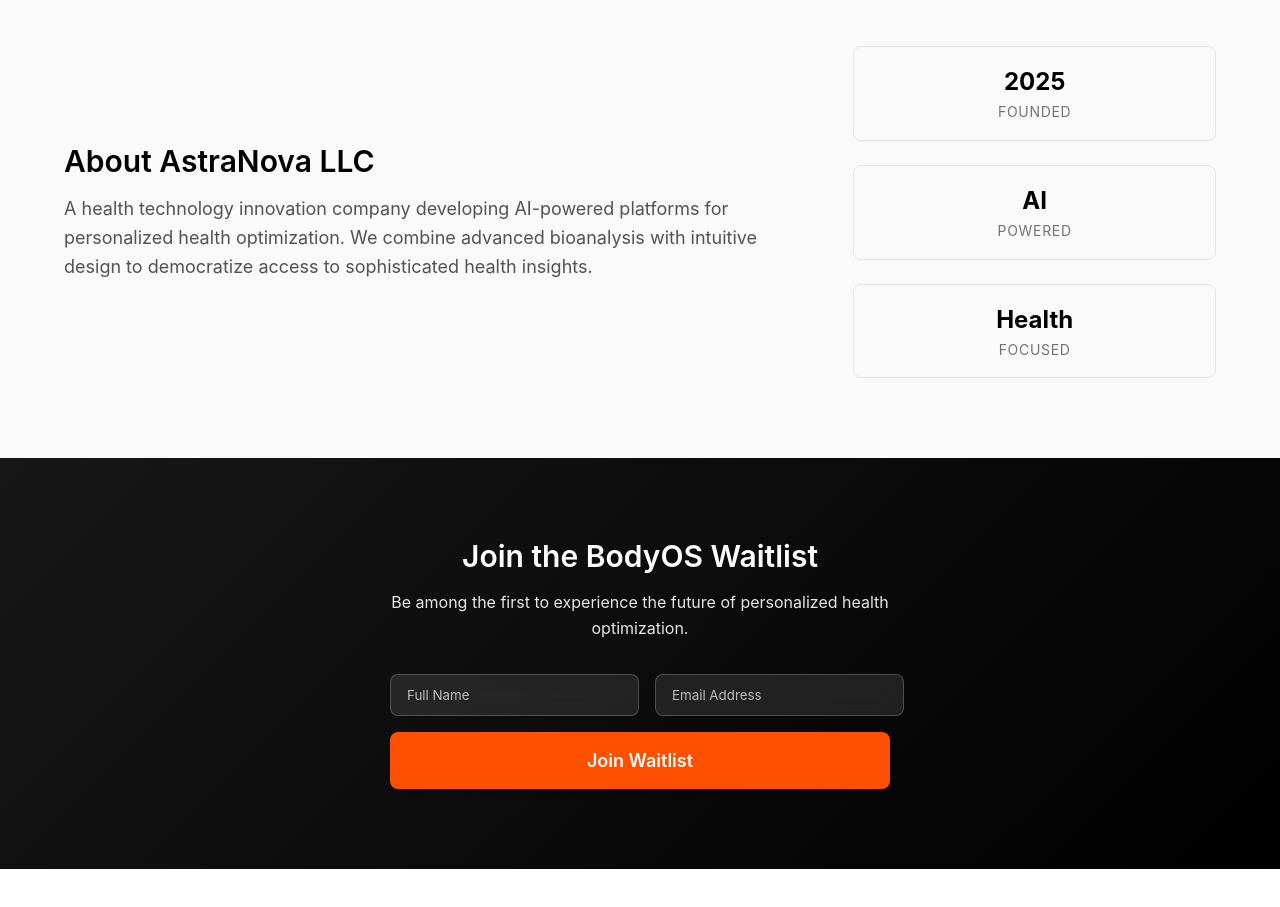
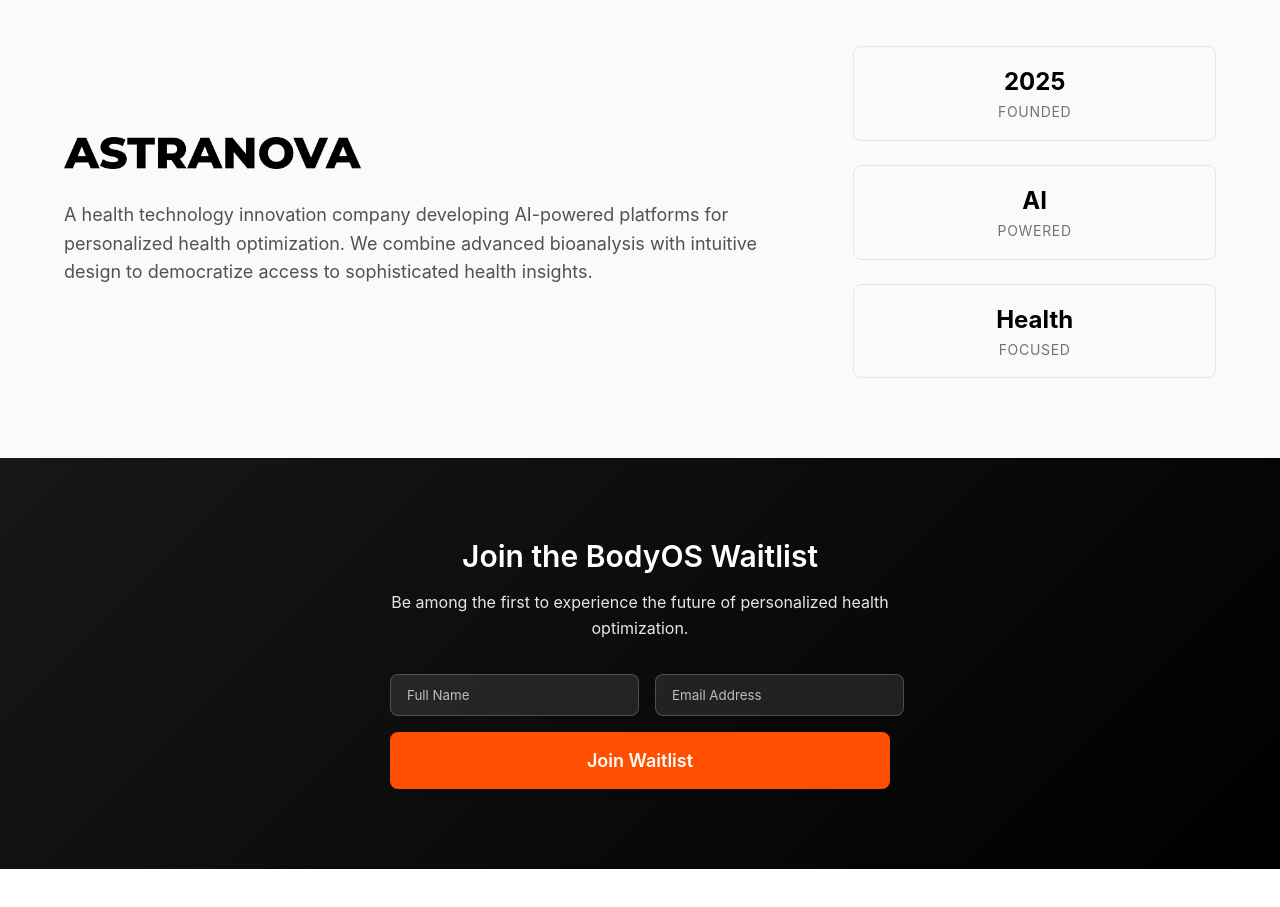
Before and after one commit to AstraNovaDev/AstraNovaDev.github.io, a plain HTML site: page index.html in a window 1280 px wide. Shown: the part 1160-2067 px from the top of the page. Drawn offline with Linux system fonts and the light colour scheme.

Commit message:
New Web Design

```diff
--- a/assets/styles/main.css
+++ b/assets/styles/main.css
@@ -362,8 +362,13 @@ p {
   }
 }
 
-.about-text h2 {
-  margin-bottom: var(--spacing-4);
+.about-brand {
+  margin-bottom: var(--spacing-6);
+}
+
+.about-logo {
+  height: 32px;
+  width: auto;
 }
 
 .about-text p {
--- a/index.html
+++ b/index.html
@@ -54,7 +54,9 @@
       <div class="container">
         <div class="about-content">
           <div class="about-text">
-            <h2>About AstraNova LLC</h2>
+            <div class="about-brand">
+              <img src="assets/brand_assets/AstraNova/AstraNova_Horizontal_Black_No_Logo.png" alt="AstraNova" class="about-logo" />
+            </div>
             <p>
               A health technology innovation company developing AI-powered platforms for personalized health optimization.
               We combine advanced bioanalysis with intuitive design to democratize access to sophisticated health insights.
@@ -115,7 +117,7 @@
       <div class="container">
         <div class="footer-content">
           <div class="footer-brand">
-            <img src="assets/brand_assets/AstraNova/AstraNova_Horizontal_No_Logo.png" alt="AstraNova LLC" class="footer-logo" />
+            <img src="assets/brand_assets/AstraNova/AstraNova_Horizontal_No_Logo.png" alt="AstraNova" class="footer-logo" />
           </div>
           <div class="footer-details">
             <span>6580 Monona Dr #1039, Monona, WI 53716</span>
```
